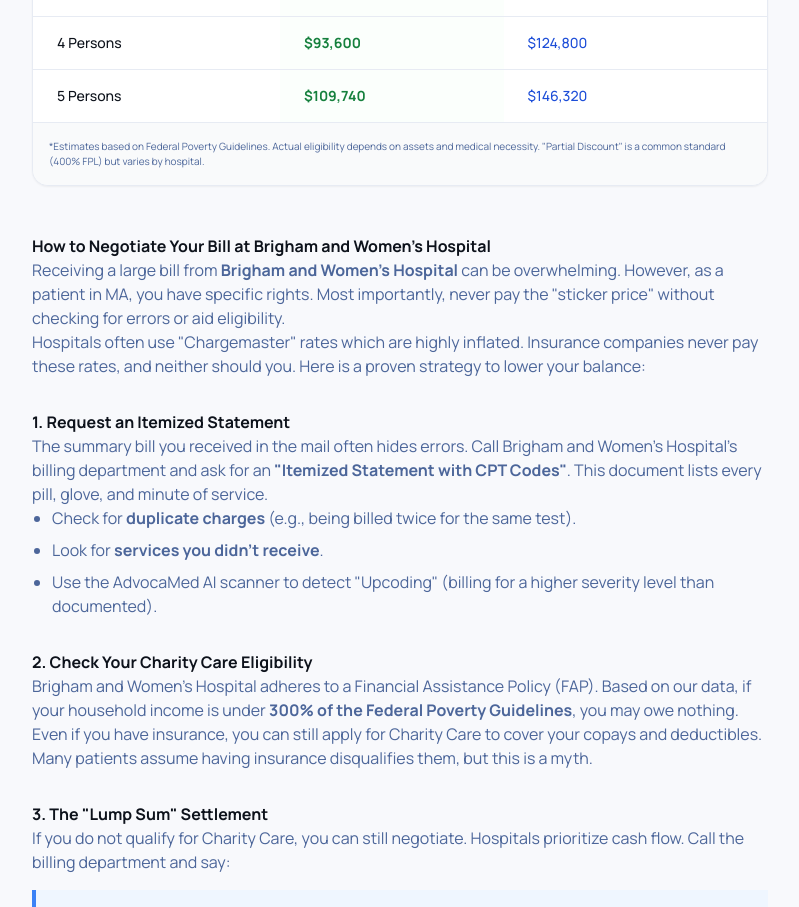
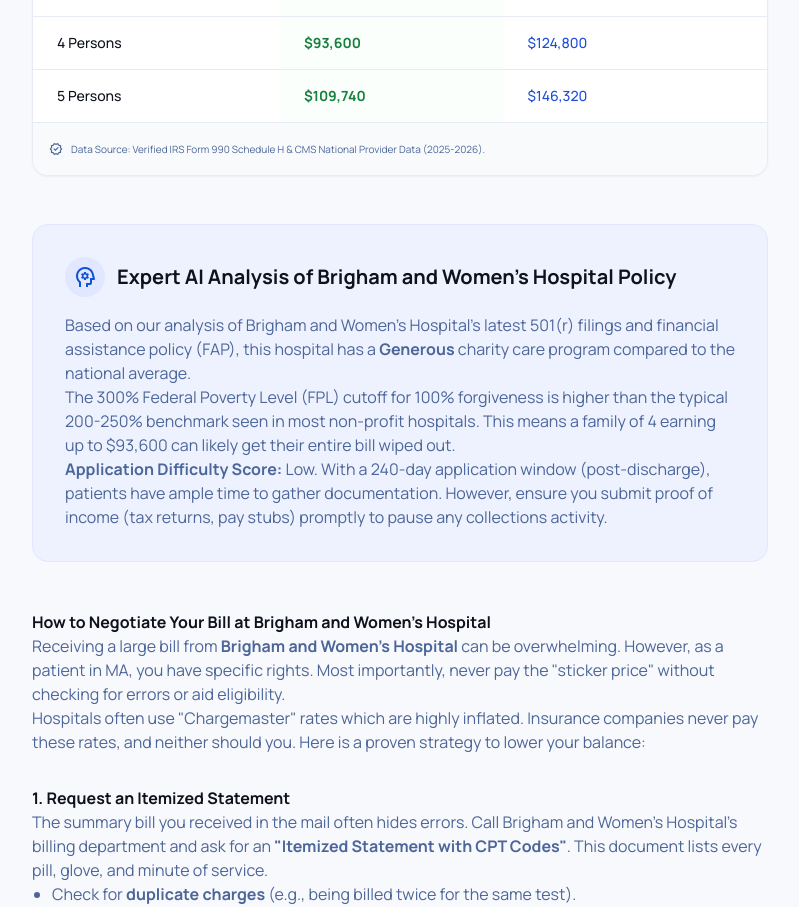
Before and after one commit to gkswjdgb/advocamed-ai, a React (Vite) app in the folder advocamed.ai/: page /hospital/brigham-and-womens-hospital in a window 1280 px wide. Shown: the part 900-1807 px from the top of the page, without its empty margins (240-1039 px from the left). Built offline with nearby package versions, Linux system fonts and the light colour scheme.

Commit message:
Update HospitalGuide.tsx

```diff
--- a/advocamed.ai/pages/HospitalGuide.tsx
+++ b/advocamed.ai/pages/HospitalGuide.tsx
@@ -48,7 +48,7 @@
   const policySource = hospitalData.policy_note || "Standard Federal Guidelines (IRS 501r)";
   const state = hospitalData.state || "your state";
 
-  const seoTitle = `${hospitalName} Financial Assistance & Charity Care Guide (2026 Updated)`;
+  const seoTitle = `How to Get ${hospitalName} Bill Forgiveness: 2026 Charity Care Eligibility & Application Guide`;
   const seoDescription = `Don't pay your ${hospitalName} bill yet. If you earn less than ${fplThreshold}% of the poverty line, you likely qualify for $0 bills. Check your eligibility instantly.`;
 
   // 2025/2026 Projected Federal Poverty Guidelines (Approximate)
@@ -230,8 +230,32 @@
                         </tbody>
                     </table>
                 </div>
-                <div className="p-4 bg-gray-50 dark:bg-gray-800/30 text-[10px] text-text-secondary-light dark:text-text-secondary-dark border-t border-border-light dark:border-border-dark">
-                    *Estimates based on Federal Poverty Guidelines. Actual eligibility depends on assets and medical necessity. "Partial Discount" is a common standard (400% FPL) but varies by hospital.
+                <div className="p-4 bg-gray-50 dark:bg-gray-800/30 text-[10px] text-text-secondary-light dark:text-text-secondary-dark border-t border-border-light dark:border-border-dark flex items-center gap-2">
+                    <span className="material-symbols-outlined text-sm">verified</span>
+                    Data Source: Verified IRS Form 990 Schedule H & CMS National Provider Data (2025-2026).
+                </div>
+            </div>
+
+            {/* Expert AI Analysis Section */}
+            <div className="bg-indigo-50 dark:bg-indigo-900/20 border border-indigo-100 dark:border-indigo-800 rounded-2xl p-8 mb-12">
+                <div className="flex items-center gap-3 mb-4">
+                    <div className="w-10 h-10 rounded-full bg-indigo-100 dark:bg-indigo-800 flex items-center justify-center text-primary">
+                        <span className="material-symbols-outlined">psychology</span>
+                    </div>
+                    <h2 className="text-xl font-bold text-text-main-light dark:text-text-main-dark">
+                        Expert AI Analysis of {hospitalName} Policy
+                    </h2>
+                </div>
+                <div className="prose prose-sm prose-indigo text-text-secondary-light dark:text-text-secondary-dark max-w-none">
+                    <p>
+                        Based on our analysis of {hospitalName}'s latest 501(r) filings and financial assistance policy (FAP), this hospital has a <strong>{fplThreshold >= 300 ? 'Generous' : 'Standard'}</strong> charity care program compared to the national average.
+                    </p>
+                    <p>
+                        The {fplThreshold}% Federal Poverty Level (FPL) cutoff for 100% forgiveness is {fplThreshold >= 300 ? 'higher than' : 'consistent with'} the typical 200-250% benchmark seen in most non-profit hospitals. This means a family of 4 earning up to {calculateLimit(4, fplThreshold)} can likely get their entire bill wiped out.
+                    </p>
+                    <p>
+                        <strong>Application Difficulty Score:</strong> {deadline > 200 ? 'Low' : 'Medium'}. With a {deadline}-day application window (post-discharge), patients have ample time to gather documentation. However, ensure you submit proof of income (tax returns, pay stubs) promptly to pause any collections activity.
+                    </p>
                 </div>
             </div>
 
```
